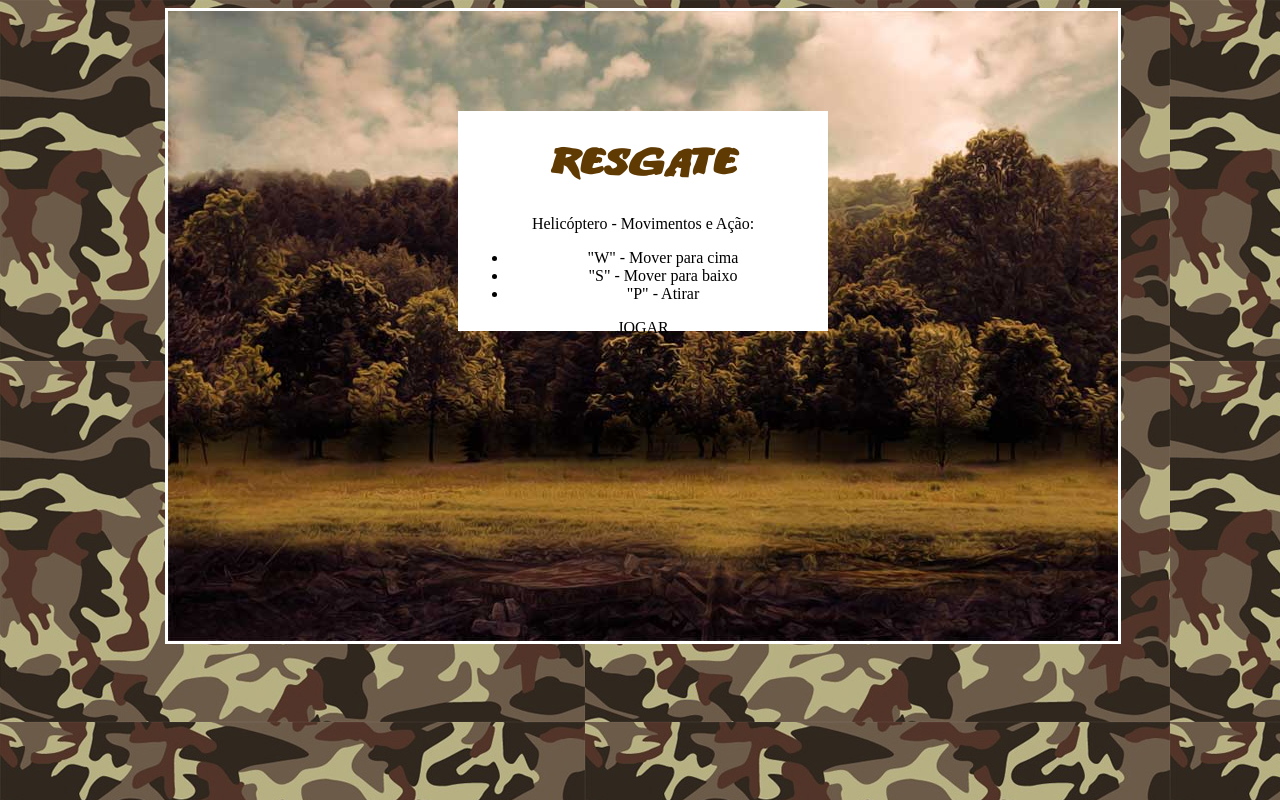
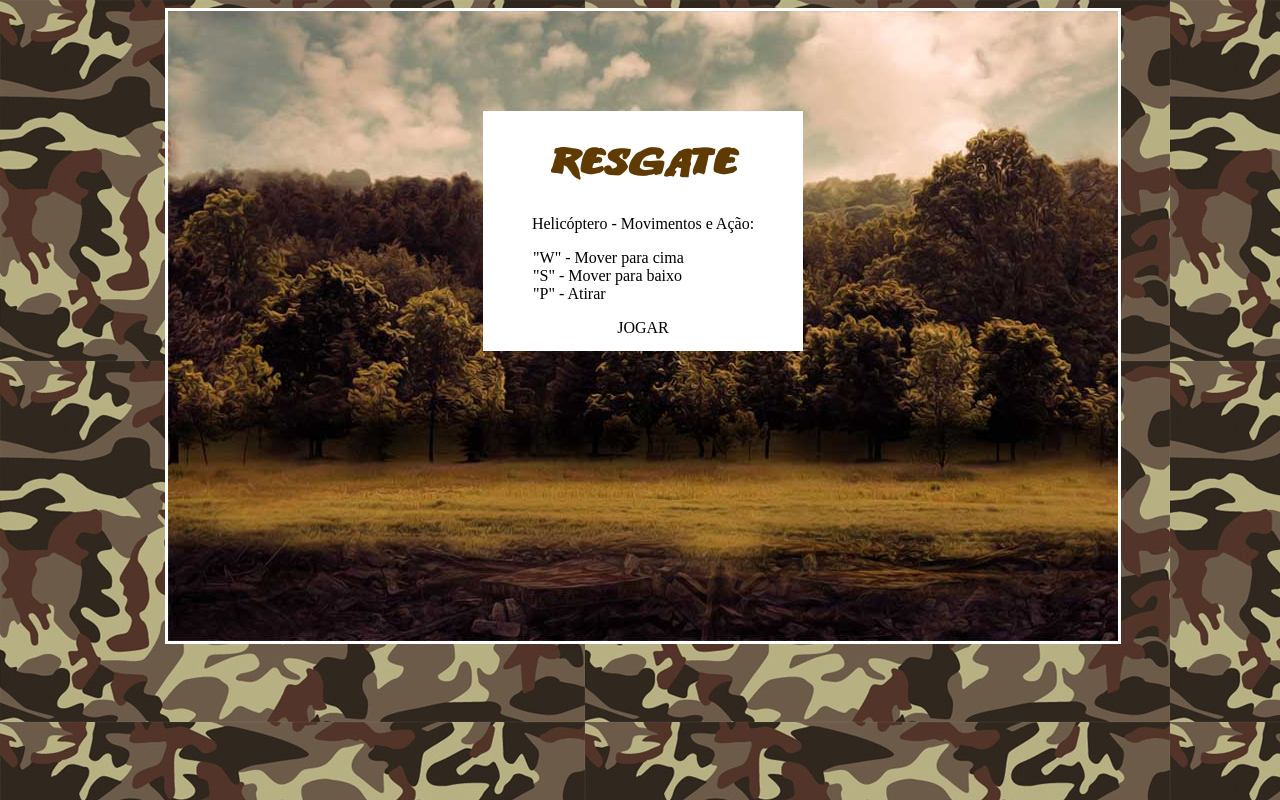
Before and after one commit to lucasrmagalhaes/resgate-js, a plain HTML site: page index.html in a window 1280 px wide. Drawn offline with Linux system fonts and the light colour scheme.

Commit message:
compatibalidade navegadores

```diff
--- a/css/estilos.css
+++ b/css/estilos.css
@@ -9,6 +9,7 @@ h1
 	font-family: Titulo;
 	font-size: 40px;
     color: #603A03;
+    text-align: center;
 }
 
 body
@@ -78,21 +79,29 @@ body
 
 #inicio
 {
-	width: 350px;
-	height: 200px;
+	width: 300px;
+	height: 220px;
 	background-color: #FFF;
  	margin-left: auto;
     margin-right: auto;
  	margin-top: 100px;
+    padding: 10px;
+}
+
+p
+{
     text-align: center;
-	padding: 10px;
+}
+
+ul
+{
+    list-style: none;
 }
 
 .anima1
 {
 	background-image: url(../imgs/helicoptero.png);
     animation: play .5s steps(2) infinite;
-
     -webkit-animation: play .5s steps(2) infinite;
     -moz-animation: play .5s steps(2) infinite;
     -ms-animation: play .5s steps(2) infinite;
@@ -152,8 +161,8 @@ body
 
 @keyframes play2
 {
-	from {background-position:0px;}
-	to {background-position:-528px;}
+	from { background-position: 0px; }
+	to { background-position: -528px; }
 }
 
 @-webkit-keyframes play2
```
Lines whose indentation alone changed are shown as unchanged.
